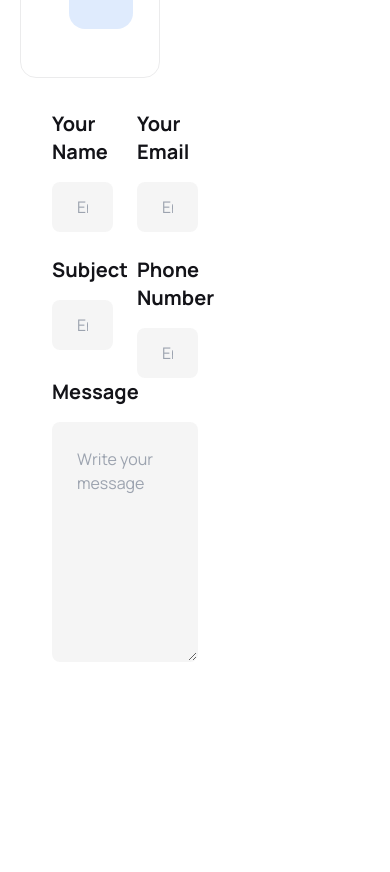
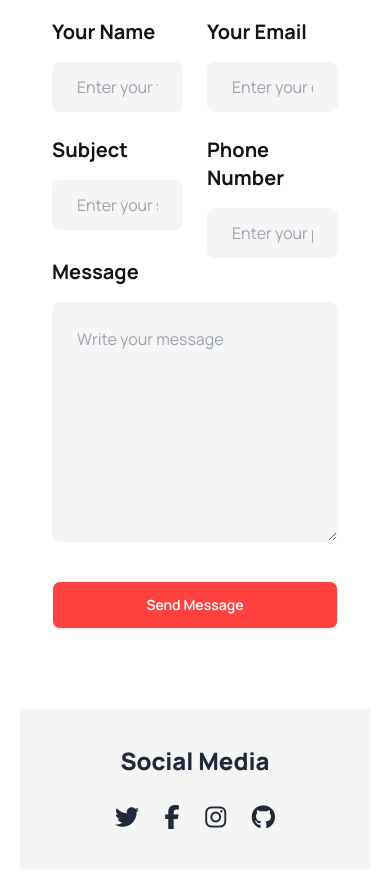
Before and after one commit to Shahriar-Hossain-Alvi/Hockey-s, a plain HTML site: page index.html in a window 390 px wide. Shown: the part 8873-9745 px from the top of the page. Before the commit the page ends 9626 px from the top, so only its background shows below. Drawn offline with nearby package versions, Linux system fonts and the light colour scheme.

Commit message:
get in touch with social media section done

```diff
--- a/index.html
+++ b/index.html
@@ -37,10 +37,6 @@
     </style>
     <title>Hockey's</title>
 </head>
-<!-- <i class="fa-brands fa-twitter"></i> -->
-<!-- <i class="fa-brands fa-facebook-f"></i> -->
-<!-- <i class="fa-brands fa-instagram"></i> -->
-<!-- <i class="fa-brands fa-github"></i> -->
 <!-- <i class="fa-regular fa-envelope"></i> -->
 <!-- <i class="fa-solid fa-phone"></i> -->
 
@@ -535,7 +531,7 @@
             </div>
 
             <div class="flex flex-col lg:flex-row">
-                <div class="space-y-6 border border-hockey-third border-opacity-10 p-12 rounded-2xl w-2/5">
+                <div class="space-y-6 border border-hockey-third border-opacity-10 p-12 rounded-2xl lg:w-2/5">
                     <div class="p-8 bg-[#BCED6D] bg-opacity-20 rounded-2xl">
                         <img src="Images/Group 1171275317.png" alt="call">
                         <h6 class="text-base font-normal mt-6 mb-1">Phone Number : </h6>
@@ -552,7 +548,7 @@
                         <p class="text-lg font-extrabold">152/1 Mohakhali Wireless Gate</p>
                     </div>
                 </div>
-                <div class="p-8 w-3/5">
+                <div class="p-8 lg:w-3/5">
                     <form class="w-full" action="">
                         <div class="grid gap-6 grid-cols-2">
                             <label class="text-xl font-bold text-hockey-secondary space-y-4" for="">Your Name <br>
@@ -571,7 +567,18 @@
                         <label class="w-full text-xl font-bold text-hockey-secondary space-y-4 h-full" for="">Message <br>
                             <textarea placeholder="Write your message" class="textarea h-60 border-transparent w-full bg-hockey-third bg-opacity-5 text-base font-normal text-hockey-third p-6" ></textarea>
                         </label>
+                        <button class="btn py-4 bg-hockey-primary text-white w-full mt-8 hover:text-hockey-primary hover:bg-white hover:border-hockey-primary ">Send Message</button>
                     </form>
+                </div>
+            </div>
+
+            <div class="text-center mt-12 py-9 bg-hockey-third bg-opacity-5">
+                <h2 class="text-2xl font-extrabold mb-6">Social Media</h2>
+                <div class="flex justify-between w-40 text-center mx-auto">
+                    <a href=""><i class="text-2xl hover:text-hockey-primary fa-brands fa-twitter"></i></a>
+                    <a href=""><i class="text-2xl hover:text-hockey-primary fa-brands fa-facebook-f"></i></a>
+                    <a href=""><i class="text-2xl hover:text-hockey-primary fa-brands fa-instagram"></i></a>
+                    <a href=""><i class="text-2xl hover:text-hockey-primary fa-brands fa-github"></i></a>
                 </div>
             </div>
         </section>
```
